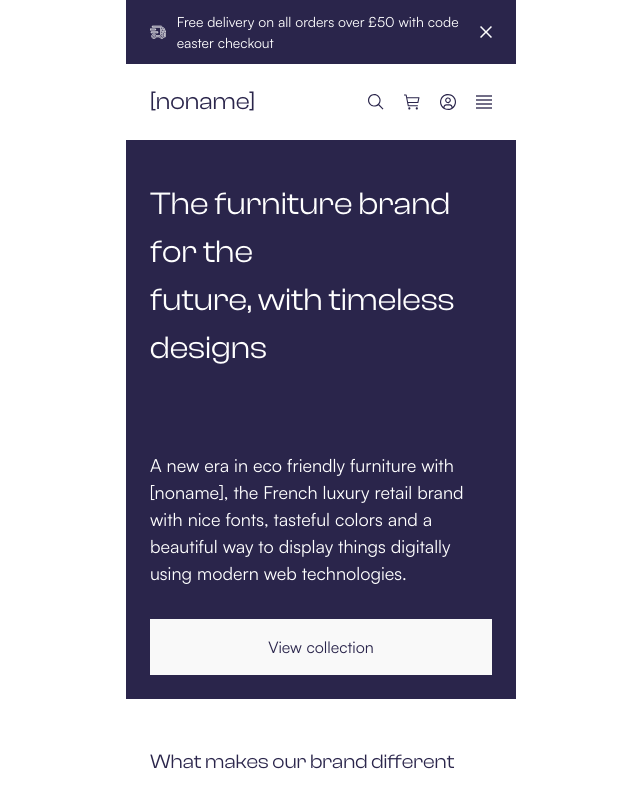
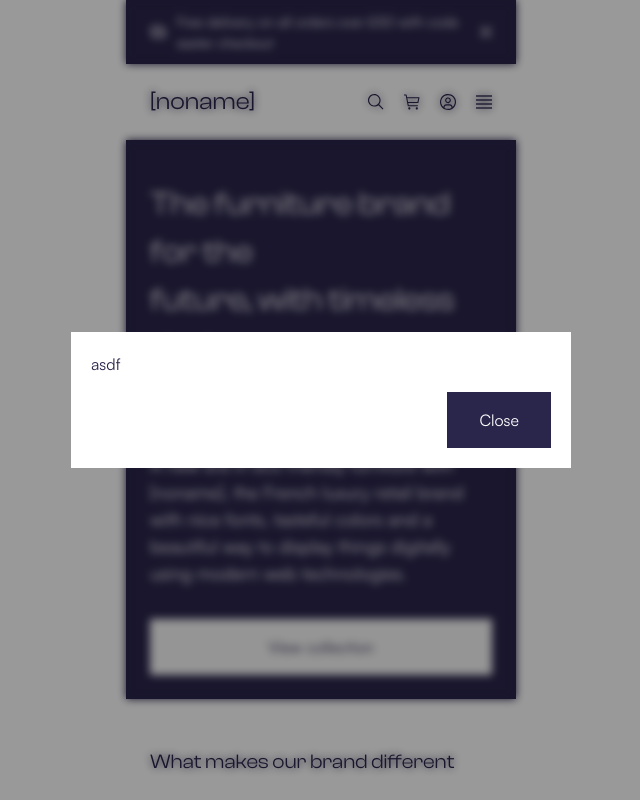
Before and after one commit to iamkhaldarbekov/-noname-, a React (Vite) app: page /#/ in a window 1280 px wide. Shown: the top 800 px of the page, without its empty margins (319-959 px from the left). Built offline with nearby package versions, Linux system fonts and the light colour scheme.

Commit message:
modal layout fix

```diff
--- a/src/shared/components/Modal.tsx
+++ b/src/shared/components/Modal.tsx
@@ -3,7 +3,7 @@ import {Button} from '../components';
 
 type ModalProps = {
 	children: any;
-	title: string;
+	title?: string;
 	visible: boolean;
 	onClose: (value: boolean) => void;
 }
@@ -24,14 +24,16 @@ export default function Modal({
 					className="fixed left-0 top-0 w-full h-full bg-black/[0.4] backdrop-blur-xs"
 				>
 					<div className="absolute left-[50%] top-[50%] translate-x-[-50%] translate-y-[-50%]">
-						<div className="bg-white p-5 min-w-[500px]">
-							<p className="font-semibold text-2xl">{title}</p>
-							<div className="mt-4">
+						<div className="flex flex-col gap-y-4 bg-white p-5 min-w-[500px]">
+							{title &&
+								<p className="font-semibold text-2xl">{title}</p>
+							}
+							<div>
 								{children}
 							</div>
 							<Button
 								variant="dark"
-								className="block mt-4 ml-auto"
+								className="ml-auto"
 								onClick={() => onClose(false)}
 							>
 								Close
--- a/src/shared/containers/Nav.tsx
+++ b/src/shared/containers/Nav.tsx
@@ -5,6 +5,8 @@ import Search from '../../assets/icons/search.svg?react';
 import Cart from '../../assets/icons/cart.svg?react';
 import User from '../../assets/icons/user.svg?react';
 import Menu from '../../assets/icons/menu.svg?react';
+
+import {Modal} from '../components';
 
 const links: string[] = [
 	"Furniture",
@@ -15,6 +17,7 @@ const links: string[] = [
 
 export default function Nav() {
 	const [hoveredLink, setHoveredLink] = useState("");
+	const [searchModal, setSearchModal] = useState(true);
 
 	return (
 		<>
@@ -71,6 +74,14 @@ export default function Nav() {
 					</div>
 				</div>
 			</nav>
+
+			<Modal
+				// title="Search"
+				visible={searchModal}
+				onClose={setSearchModal}
+			>
+				asdf
+			</Modal>
 		</>
 	)
 }
```
